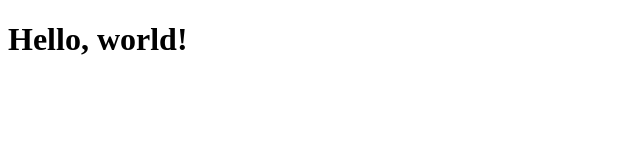
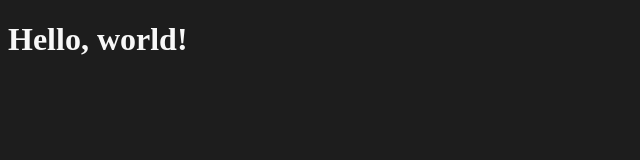
Before and after one commit to yaylucasf/hello-world-website, a plain HTML site: page index.html in a window 1280 px wide. Shown: the whole page, without its empty margins (0-640 px from the left). Drawn offline with Linux system fonts and the light colour scheme.

Commit message:
Adding CSS files

```diff
--- /dev/null
+++ b/css/style.css
@@ -0,0 +1,7 @@
+body {
+    background-color: #1d1d1d;
+}
+
+h1 {
+    color: #f8f8f8;
+}
--- a/index.html
+++ b/index.html
@@ -4,6 +4,7 @@
         <meta charset="UTF-8">
         <meta name="viewport" content="width=device-width, initial-scale=1.0">
         <meta name="author" content="Lucas Fernandes">
+        <link rel="stylesheet" href="./css/style.css">
         <title>Hello, world!</title>
     </header>
 
```
